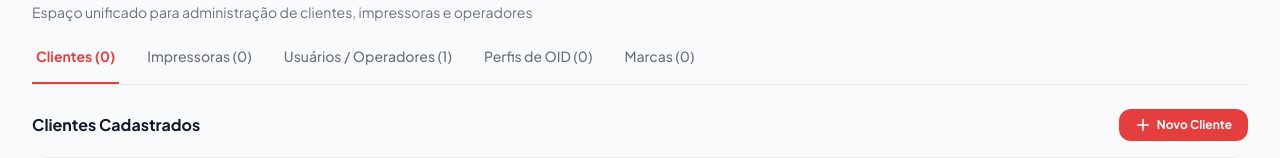
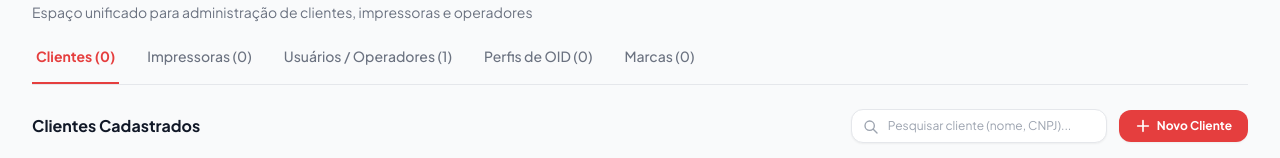
Before and after one commit to andersonscorreia/PRISMA, a Django app: page /gerenciamento/ in a window 1280 px wide. Shown: the part 127-285 px from the top of the page. Run offline with Django 5.2, Linux system fonts and the light colour scheme; the visitor is signed in with stand-in values (Sample User, id 1); data comes from the database, SQL or seed files in the repository; data that the repository does not hold is empty; some libraries are stand-ins or nearby versions.

Commit message:
feat: adiciona barras de pesquisa ao vivo nas 5 abas do Painel de Gerenciamento

```diff
--- a/templates/core/gerenciamento.html
+++ b/templates/core/gerenciamento.html
@@ -55,14 +55,20 @@
      TAB 1: CLIENTES
      ===================================================== -->
 <div id="tab-clientes-content" class="space-y-4">
-    <div class="flex items-center justify-between">
+    <div class="flex flex-col sm:flex-row sm:items-center justify-between gap-3">
         <h3 class="font-bold text-gray-900 dark:text-white text-base">Clientes Cadastrados</h3>
-        <a href="{% url 'cadastrar_cliente' %}" class="inline-flex items-center gap-1.5 px-4 py-2 text-xs font-bold bg-brand-500 hover:bg-brand-600 text-white rounded-xl shadow-sm transition-all active:scale-[0.98]">
+        <div class="flex items-center gap-3">
+            <div class="relative w-64">
+                <input type="text" id="search-clientes" onkeyup="filterTabTable('tab-clientes-content', this.value)" placeholder="Pesquisar cliente (nome, CNPJ)..." class="w-full pl-9 pr-8 py-2 text-xs bg-white dark:bg-zinc-800/80 border border-gray-200 dark:border-zinc-700/80 rounded-xl text-gray-900 dark:text-white placeholder-gray-400 focus:outline-none focus:border-brand-500 focus:ring-1 focus:ring-brand-500 transition-all shadow-sm">
+                <svg class="w-4 h-4 absolute left-3 top-2.5 text-gray-400" fill="none" stroke="currentColor" viewBox="0 0 24 24"><path stroke-linecap="round" stroke-linejoin="round" stroke-width="2" d="M21 21l-6-6m2-5a7 7 0 11-14 0 7 7 0 0114 0z"/></svg>
+            </div>
+            <a href="{% url 'cadastrar_cliente' %}" class="inline-flex items-center gap-1.5 px-4 py-2 text-xs font-bold bg-brand-500 hover:bg-brand-600 text-white rounded-xl shadow-sm transition-all active:scale-[0.98] shrink-0">
                 <svg class="w-4 h-4" fill="none" stroke="currentColor" viewBox="0 0 24 24">
                     <path stroke-linecap="round" stroke-linejoin="round" stroke-width="2.5" d="M12 4v16m8-8H4"/>
                 </svg>
                 Novo Cliente
             </a>
+        </div>
     </div>
 
     <div class="bg-white dark:bg-zinc-900 rounded-2xl border border-gray-200 dark:border-zinc-800 shadow-sm overflow-hidden">
@@ -116,10 +122,14 @@
      TAB 2: IMPRESSORAS
      ===================================================== -->
 <div id="tab-impressoras-content" class="space-y-4 hidden">
-    <div class="flex items-center justify-between">
+    <div class="flex flex-col sm:flex-row sm:items-center justify-between gap-3">
         <h3 class="font-bold text-gray-900 dark:text-white text-base">Impressoras no Inventário</h3>
-        <div class="flex items-center gap-2">
-            <a href="{% url 'cadastrar_impressora' %}" class="inline-flex items-center gap-1.5 px-4 py-2 text-xs font-bold bg-brand-500 hover:bg-brand-600 text-white rounded-xl shadow-sm transition-all active:scale-[0.98]">
+        <div class="flex items-center gap-3">
+            <div class="relative w-64">
+                <input type="text" id="search-impressoras" onkeyup="filterTabTable('tab-impressoras-content', this.value)" placeholder="Pesquisar impressora (série, IP, marca)..." class="w-full pl-9 pr-8 py-2 text-xs bg-white dark:bg-zinc-800/80 border border-gray-200 dark:border-zinc-700/80 rounded-xl text-gray-900 dark:text-white placeholder-gray-400 focus:outline-none focus:border-brand-500 focus:ring-1 focus:ring-brand-500 transition-all shadow-sm">
+                <svg class="w-4 h-4 absolute left-3 top-2.5 text-gray-400" fill="none" stroke="currentColor" viewBox="0 0 24 24"><path stroke-linecap="round" stroke-linejoin="round" stroke-width="2" d="M21 21l-6-6m2-5a7 7 0 11-14 0 7 7 0 0114 0z"/></svg>
+            </div>
+            <a href="{% url 'cadastrar_impressora' %}" class="inline-flex items-center gap-1.5 px-4 py-2 text-xs font-bold bg-brand-500 hover:bg-brand-600 text-white rounded-xl shadow-sm transition-all active:scale-[0.98] shrink-0">
                 <svg class="w-4 h-4" fill="none" stroke="currentColor" viewBox="0 0 24 24">
                     <path stroke-linecap="round" stroke-linejoin="round" stroke-width="2.5" d="M12 4v16m8-8H4"/>
                 </svg>
@@ -193,14 +203,20 @@
      TAB 3: USUARIOS
      ===================================================== -->
 <div id="tab-usuarios-content" class="space-y-4 hidden">
-    <div class="flex items-center justify-between">
+    <div class="flex flex-col sm:flex-row sm:items-center justify-between gap-3">
         <h3 class="font-bold text-gray-900 dark:text-white text-base">Operadores Cadastrados</h3>
-        <a href="{% url 'cadastrar_usuario' %}" class="inline-flex items-center gap-1.5 px-4 py-2 text-xs font-bold bg-brand-500 hover:bg-brand-600 text-white rounded-xl shadow-sm transition-all active:scale-[0.98]">
+        <div class="flex items-center gap-3">
+            <div class="relative w-64">
+                <input type="text" id="search-usuarios" onkeyup="filterTabTable('tab-usuarios-content', this.value)" placeholder="Pesquisar operador (login, nome)..." class="w-full pl-9 pr-8 py-2 text-xs bg-white dark:bg-zinc-800/80 border border-gray-200 dark:border-zinc-700/80 rounded-xl text-gray-900 dark:text-white placeholder-gray-400 focus:outline-none focus:border-brand-500 focus:ring-1 focus:ring-brand-500 transition-all shadow-sm">
+                <svg class="w-4 h-4 absolute left-3 top-2.5 text-gray-400" fill="none" stroke="currentColor" viewBox="0 0 24 24"><path stroke-linecap="round" stroke-linejoin="round" stroke-width="2" d="M21 21l-6-6m2-5a7 7 0 11-14 0 7 7 0 0114 0z"/></svg>
+            </div>
+            <a href="{% url 'cadastrar_usuario' %}" class="inline-flex items-center gap-1.5 px-4 py-2 text-xs font-bold bg-brand-500 hover:bg-brand-600 text-white rounded-xl shadow-sm transition-all active:scale-[0.98] shrink-0">
                 <svg class="w-4 h-4" fill="none" stroke="currentColor" viewBox="0 0 24 24">
                     <path stroke-linecap="round" stroke-linejoin="round" stroke-width="2.5" d="M12 4v16m8-8H4"/>
                 </svg>
                 Novo Usuário
             </a>
+        </div>
     </div>
 
     <div class="bg-white dark:bg-zinc-900 rounded-2xl border border-gray-200 dark:border-zinc-800 shadow-sm overflow-hidden">
@@ -258,14 +274,20 @@
      TAB 4: PERFIS DE OID
      ===================================================== -->
 <div id="tab-perfis_oid-content" class="space-y-4 hidden">
-    <div class="flex items-center justify-between">
+    <div class="flex flex-col sm:flex-row sm:items-center justify-between gap-3">
         <h3 class="font-bold text-gray-900 dark:text-white text-base">Perfis de OID Cadastrados</h3>
-        <a href="{% url 'cadastrar_perfil_oid' %}" class="inline-flex items-center gap-1.5 px-4 py-2 text-xs font-bold bg-brand-500 hover:bg-brand-600 text-white rounded-xl shadow-sm transition-all active:scale-[0.98]">
+        <div class="flex items-center gap-3">
+            <div class="relative w-64">
+                <input type="text" id="search-perfis_oid" onkeyup="filterTabTable('tab-perfis_oid-content', this.value)" placeholder="Pesquisar perfil OID (marca, OID)..." class="w-full pl-9 pr-8 py-2 text-xs bg-white dark:bg-zinc-800/80 border border-gray-200 dark:border-zinc-700/80 rounded-xl text-gray-900 dark:text-white placeholder-gray-400 focus:outline-none focus:border-brand-500 focus:ring-1 focus:ring-brand-500 transition-all shadow-sm">
+                <svg class="w-4 h-4 absolute left-3 top-2.5 text-gray-400" fill="none" stroke="currentColor" viewBox="0 0 24 24"><path stroke-linecap="round" stroke-linejoin="round" stroke-width="2" d="M21 21l-6-6m2-5a7 7 0 11-14 0 7 7 0 0114 0z"/></svg>
+            </div>
+            <a href="{% url 'cadastrar_perfil_oid' %}" class="inline-flex items-center gap-1.5 px-4 py-2 text-xs font-bold bg-brand-500 hover:bg-brand-600 text-white rounded-xl shadow-sm transition-all active:scale-[0.98] shrink-0">
                 <svg class="w-4 h-4" fill="none" stroke="currentColor" viewBox="0 0 24 24">
                     <path stroke-linecap="round" stroke-linejoin="round" stroke-width="2.5" d="M12 4v16m8-8H4"/>
                 </svg>
                 Novo Perfil de OID
             </a>
+        </div>
     </div>
 
     <div class="bg-white dark:bg-zinc-900 rounded-2xl border border-gray-200 dark:border-zinc-800 shadow-sm overflow-hidden">
@@ -320,14 +342,20 @@
      TAB 5: MARCAS
      ===================================================== -->
 <div id="tab-marcas-content" class="space-y-4 hidden">
-    <div class="flex items-center justify-between">
+    <div class="flex flex-col sm:flex-row sm:items-center justify-between gap-3">
         <h3 class="font-bold text-gray-900 dark:text-white text-base">Marcas Cadastradas</h3>
-        <a href="{% url 'cadastrar_marca' %}" class="inline-flex items-center gap-1.5 px-4 py-2 text-xs font-bold bg-brand-500 hover:bg-brand-600 text-white rounded-xl shadow-sm transition-all active:scale-[0.98]">
+        <div class="flex items-center gap-3">
+            <div class="relative w-64">
+                <input type="text" id="search-marcas" onkeyup="filterTabTable('tab-marcas-content', this.value)" placeholder="Pesquisar marca..." class="w-full pl-9 pr-8 py-2 text-xs bg-white dark:bg-zinc-800/80 border border-gray-200 dark:border-zinc-700/80 rounded-xl text-gray-900 dark:text-white placeholder-gray-400 focus:outline-none focus:border-brand-500 focus:ring-1 focus:ring-brand-500 transition-all shadow-sm">
+                <svg class="w-4 h-4 absolute left-3 top-2.5 text-gray-400" fill="none" stroke="currentColor" viewBox="0 0 24 24"><path stroke-linecap="round" stroke-linejoin="round" stroke-width="2" d="M21 21l-6-6m2-5a7 7 0 11-14 0 7 7 0 0114 0z"/></svg>
+            </div>
+            <a href="{% url 'cadastrar_marca' %}" class="inline-flex items-center gap-1.5 px-4 py-2 text-xs font-bold bg-brand-500 hover:bg-brand-600 text-white rounded-xl shadow-sm transition-all active:scale-[0.98] shrink-0">
                 <svg class="w-4 h-4" fill="none" stroke="currentColor" viewBox="0 0 24 24">
                     <path stroke-linecap="round" stroke-linejoin="round" stroke-width="2.5" d="M12 4v16m8-8H4"/>
                 </svg>
                 Nova Marca
             </a>
+        </div>
     </div>
 
     <div class="bg-white dark:bg-zinc-900 rounded-2xl border border-gray-200 dark:border-zinc-800 shadow-sm overflow-hidden">
@@ -466,6 +494,42 @@
         localStorage.setItem('management-tab', tabName);
     }
 
+    function filterTabTable(containerId, query) {
+        const container = document.getElementById(containerId);
+        if (!container) return;
+        const rows = container.querySelectorAll('tbody tr');
+        const q = (query || '').toLowerCase().trim();
+
+        let visibleCount = 0;
+        rows.forEach(row => {
+            if (row.classList.contains('no-results-row')) return;
+            const text = row.textContent.toLowerCase();
+            if (!q || text.includes(q)) {
+                row.style.display = '';
+                visibleCount++;
+            } else {
+                row.style.display = 'none';
+            }
+        });
+
+        let emptyRow = container.querySelector('.no-results-row');
+        if (visibleCount === 0 && q !== '') {
+            if (!emptyRow) {
+                const tbody = container.querySelector('tbody');
+                const colCount = container.querySelectorAll('thead th').length || 4;
+                emptyRow = document.createElement('tr');
+                emptyRow.className = 'no-results-row';
+                emptyRow.innerHTML = `<td colspan="${colCount}" class="px-6 py-8 text-center text-xs text-gray-400 dark:text-zinc-500 font-medium">Nenhum resultado encontrado para "<strong>${q}</strong>".</td>`;
+                tbody.appendChild(emptyRow);
+            } else {
+                emptyRow.querySelector('td').innerHTML = `Nenhum resultado encontrado para "<strong>${q}</strong>".`;
+                emptyRow.style.display = '';
+            }
+        } else if (emptyRow) {
+            emptyRow.style.display = 'none';
+        }
+    }
+
     document.addEventListener('DOMContentLoaded', () => {
         const lastTab = localStorage.getItem('management-tab') || 'clientes';
         showTab(lastTab);
```
Lines whose indentation alone changed are shown as unchanged.
